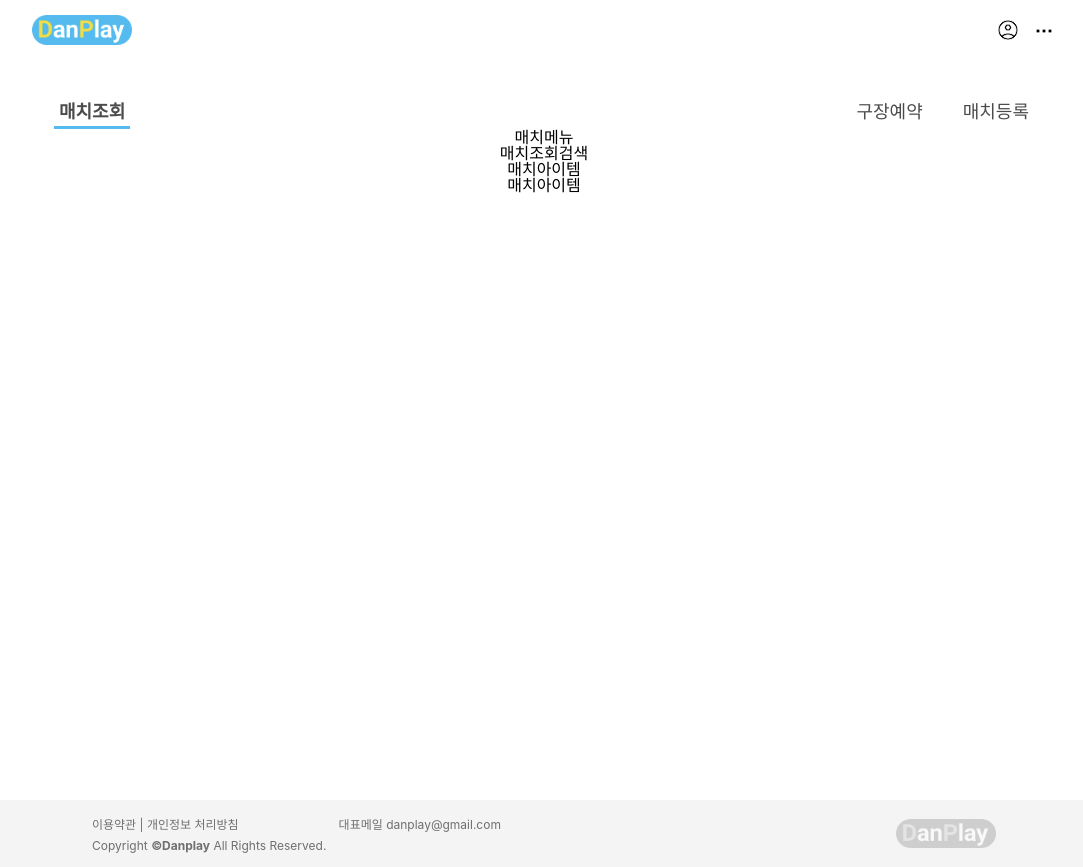
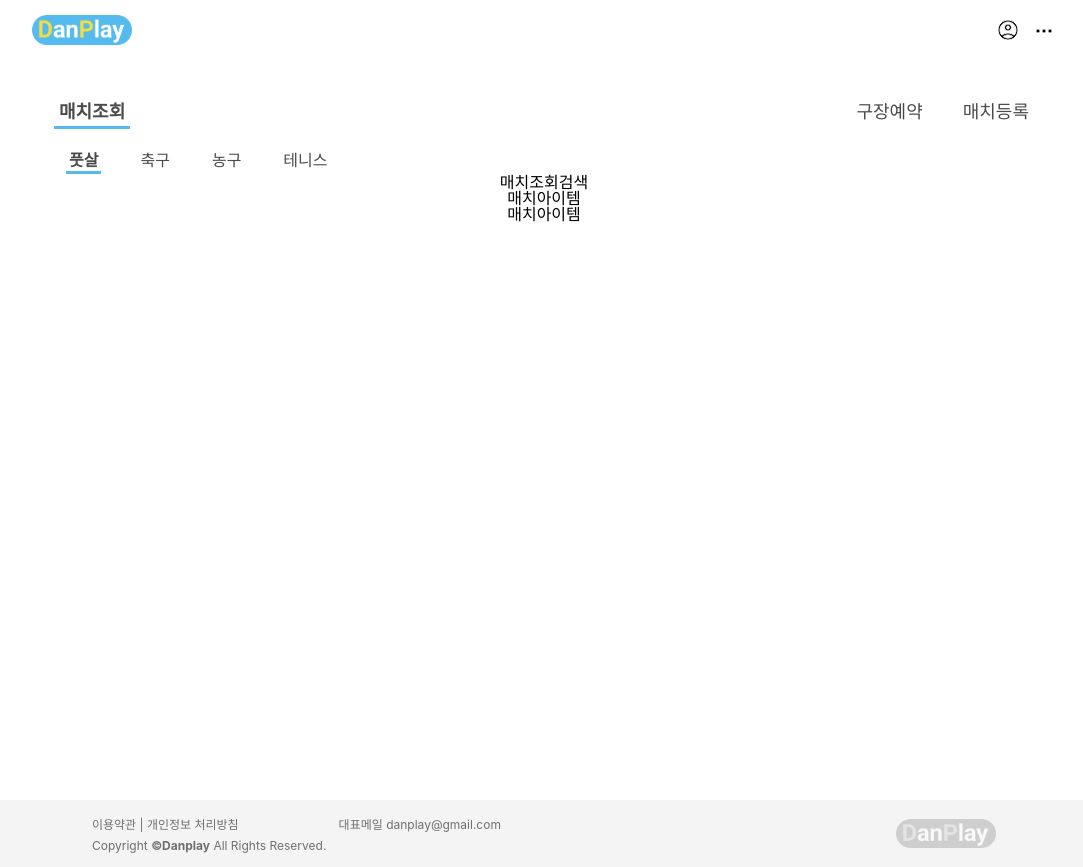
Before and after one commit to GyeongSoTone/Danplay-frontend, a React (Create React App) app: page / in a window 1280 px wide. Shown: the whole page, without its empty margins (96-1179 px from the left). Built offline with nearby package versions, Linux system fonts and the light colour scheme.

Commit message:
💄 [#5] 매치메뉴바 마크업 구현

```diff
--- a/src/components/match/MatchMenu.js
+++ b/src/components/match/MatchMenu.js
@@ -1,7 +1,18 @@
 import React from 'react'
+import styles from './MatchMenu.module.scss'
+import classNames from 'classnames/bind'
 
 const MatchMenu = () => {
-  return <div>매치메뉴</div>
+  const cx = classNames.bind(styles)
+
+  return (
+    <div className={cx('container')}>
+      <div className={cx('menu-item', 'selected')}>풋살</div>
+      <div className={cx('menu-item')}>축구</div>
+      <div className={cx('menu-item')}>농구</div>
+      <div className={cx('menu-item')}>테니스</div>
+    </div>
+  )
 }
 
 export default MatchMenu
--- a/src/components/match/MatchMenu.module.scss
+++ b/src/components/match/MatchMenu.module.scss
@@ -0,0 +1,27 @@
+@import '../common/pallete';
+
+.container {
+    display: flex;
+    margin-top: 20px;
+    padding: 0px 12px;
+
+    .menu-item {
+        font-size: 16px;
+        color: $BLACK;
+        padding: 3px;
+        cursor: pointer;
+
+        + .menu-item {
+            margin-left: 36px;
+
+            @media screen and (max-width : 400px) {
+                margin-left: 10px;
+            }
+        }
+
+        &.selected {
+            font-weight: 700;
+            border-bottom: 3px solid $POINT_BLUE;
+        }
+    }
+}
```
